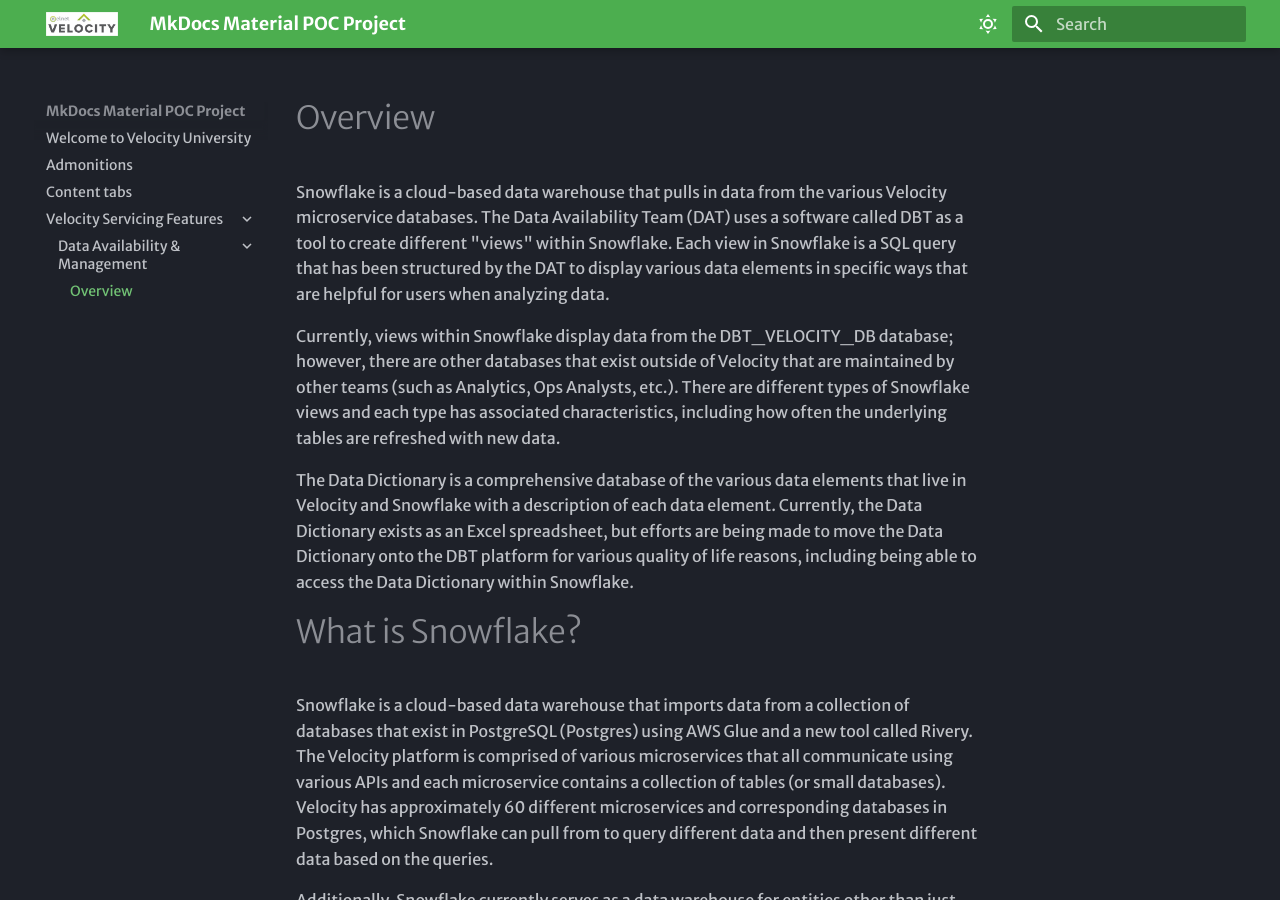
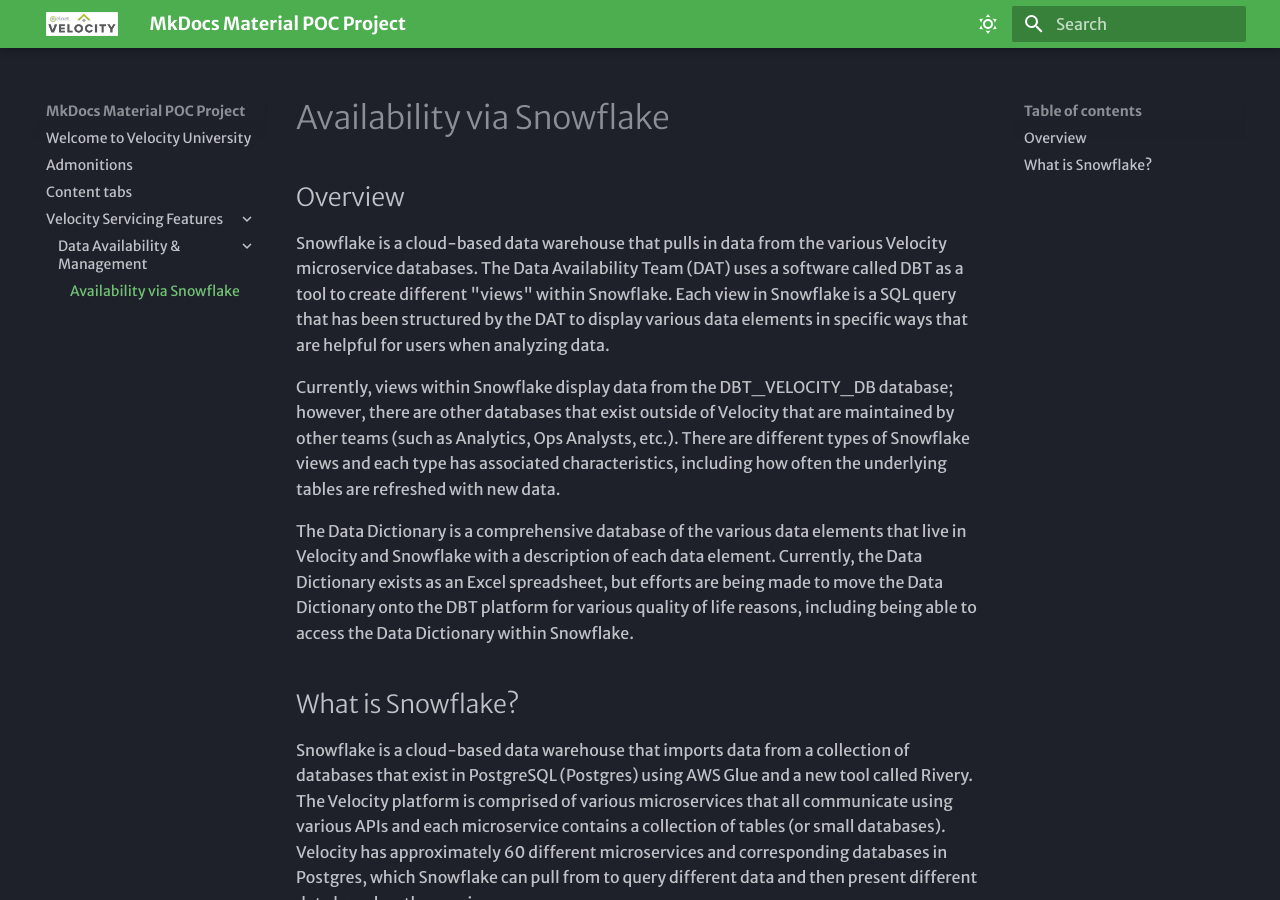
Before and after one commit to medinast/mkdocs-material-poc, an MkDocs documentation site: the page built from docs/Velocity Servicing Features/Data Availability & Management/Availability via Snowflake.md, in a window 1280 px wide and 900 px high. Built offline with MkDocs 1.6.1 and Material for MkDocs 9.7.7, drawn with Linux system fonts in a browser that asks for light colours; some web fonts are replaced.

Commit message:
Update Availability via Snowflake.md

```diff
--- a/docs/Velocity Servicing Features/Data Availability & Management/Availability via Snowflake.md
+++ b/docs/Velocity Servicing Features/Data Availability & Management/Availability via Snowflake.md
@@ -1,11 +1,12 @@
-# Overview
+# Availability via Snowflake
+## Overview
 Snowflake is a cloud-based data warehouse that pulls in data from the various Velocity microservice databases. The Data Availability Team (DAT) uses a software called DBT as a tool to create different "views" within Snowflake. Each view in Snowflake is a SQL query that has been structured by the DAT to display various data elements in specific ways that are helpful for users when analyzing data.
 
 Currently, views within Snowflake display data from the DBT_VELOCITY_DB database; however, there are other databases that exist outside of Velocity that are maintained by other teams (such as Analytics, Ops Analysts, etc.). There are different types of Snowflake views and each type has associated characteristics, including how often the underlying tables are refreshed with new data.
 
 The Data Dictionary is a comprehensive database of the various data elements that live in Velocity and Snowflake with a description of each data element. Currently, the Data Dictionary exists as an Excel spreadsheet, but efforts are being made to move the Data Dictionary onto the DBT platform for various quality of life reasons, including being able to access the Data Dictionary within Snowflake.
 
-# What is Snowflake?
+## What is Snowflake?
 Snowflake is a cloud-based data warehouse that imports data from a collection of databases that exist in PostgreSQL (Postgres) using AWS Glue and a new tool called Rivery. The Velocity platform is comprised of various microservices that all communicate using various APIs and each microservice contains a collection of tables (or small databases). Velocity has approximately 60 different microservices and corresponding databases in Postgres, which Snowflake can pull from to query different data and then present different data based on the queries.
 
 Additionally, Snowflake currently serves as a data warehouse for entities other than just Velocity, meaning it contains a lot of other data that is not maintained specifically by the DAT. If users wish to find data or information about the other areas and tables within Snowflake, they will need to contact the owner of the specific space.
```
